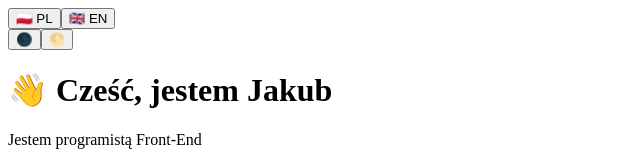
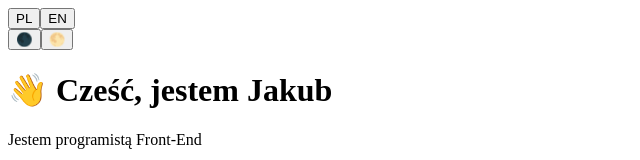
Before and after one commit to jakubwilk/jakubwilk-pl, a Next.js app: page /Home in a window 1280 px wide. Shown: the top 160 px of the page, without its empty margins (0-640 px from the left). Built offline with nearby package versions, Linux system fonts and the light colour scheme.

Commit message:
Update styling for language switcher

```diff
--- a/src/app/globals.css
+++ b/src/app/globals.css
@@ -45,3 +45,17 @@
   color: #f4f4f4;
   background-color: #2b2b2b;
 }
+
+.light-theme .button-polish-active,
+.light-theme .button-english-active {
+  opacity: 1;
+  background-color: #2b2b2b;
+  color: #f4f4f4;
+}
+
+.dark-theme .button-polish-active,
+.dark-theme .button-english-active {
+  opacity: 1;
+  background-color: #f4f4f4;
+  color: #2b2b2b;
+}
--- a/src/components/HeaderLanguageSwitcher.tsx
+++ b/src/components/HeaderLanguageSwitcher.tsx
@@ -20,21 +20,24 @@ export default function HeaderLanguageSwitcher() {
   return (
     <div className={'flex items-center'}>
       <button
-        className={clsx('w-[50px] h-[50px]', isPolishLanguage && 'button-polish-active')}
+        className={clsx(
+          'w-[50px] h-[50px] button-language',
+          isPolishLanguage && 'button-polish-active',
+        )}
         onClick={() => handleLanguage(LanguageTypesEnum.POLAND)}
         title={'Zmień na tryb ciemny'}
       >
-        {'🇵🇱 PL'}
+        {'PL'}
       </button>
       <button
         className={clsx(
-          'w-[50px] h-[50px]',
+          'w-[50px] h-[50px] button-language',
           !isPolishLanguage && 'button-english-active',
         )}
         onClick={() => handleLanguage(LanguageTypesEnum.ENGLAND)}
         title={'Zmień na tryb jasny'}
       >
-        {'🇬🇧 EN'}
+        {'EN'}
       </button>
     </div>
   )
```
